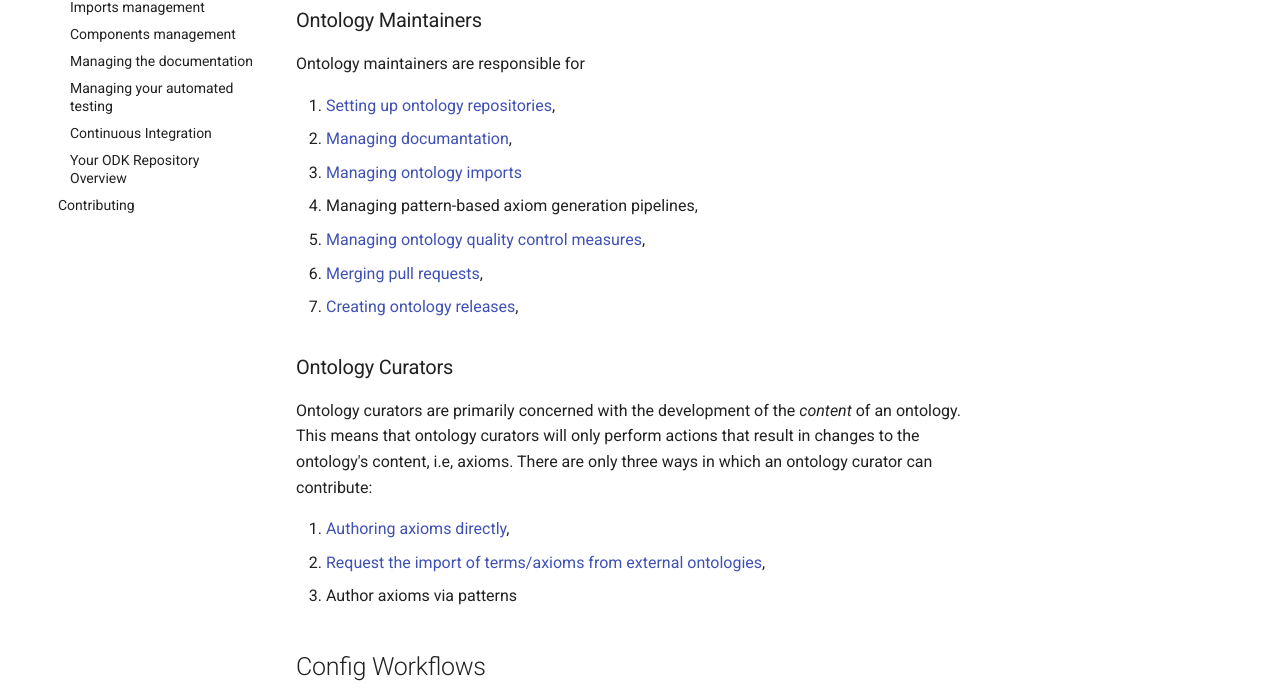
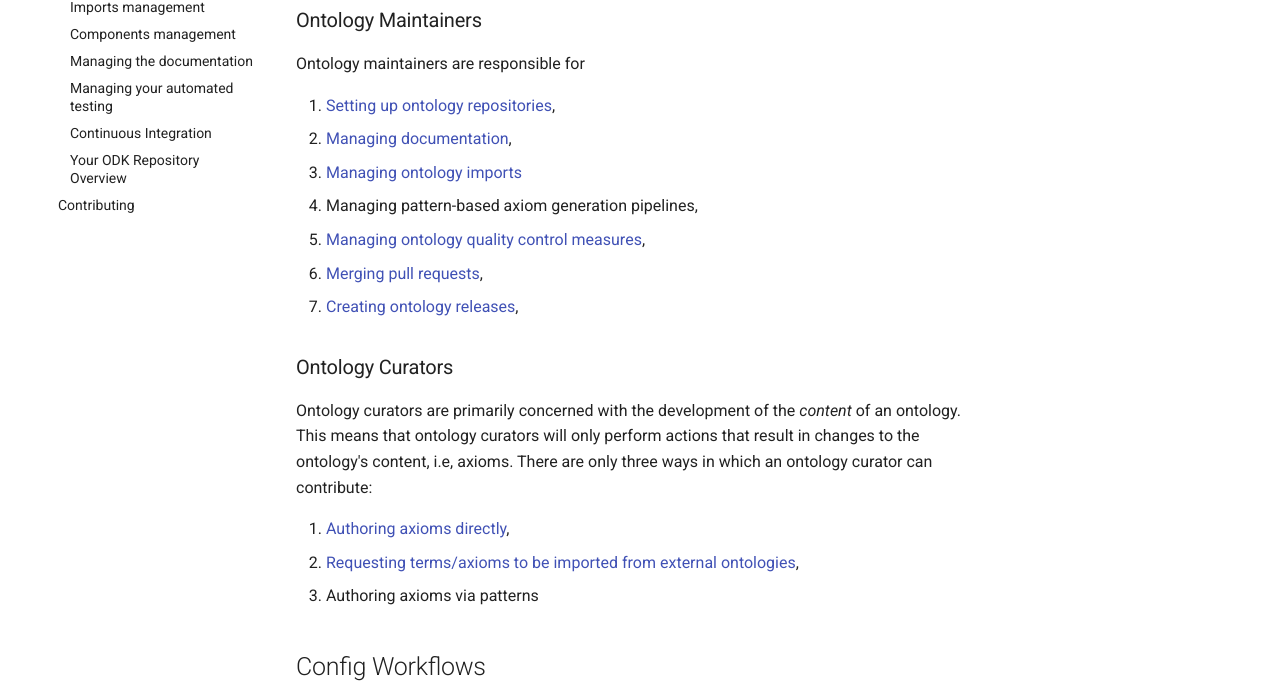
Before and after one commit to ckindermann/radx-ontology-workflows, an MkDocs documentation site: the page built from docs/odk-workflows/index.md, in a window 1280 px wide and 1228 px high. Shown: the part 400-1094 px from the top of the window. Built offline with MkDocs 1.6.1 and Material for MkDocs 9.7.7, drawn with Linux system fonts in a browser that asks for light colours; comment, search, counter and statistics services are not loaded.

Commit message:
Fix typos

```diff
--- a/docs/odk-workflows/index.md
+++ b/docs/odk-workflows/index.md
@@ -13,7 +13,7 @@ In the context of ontologies for the RADx Data Hub, we distinguish between *two*
 Ontology maintainers are responsible for
 
 1. [Setting up ontology repositories](RepositorySetup.md),
-2. [Managing documantation](ManageDocumentation.md),
+2. [Managing documentation](ManageDocumentation.md),
 3. [Managing ontology imports](SettingUpImports.md)
 4. Managing pattern-based axiom generation pipelines,
 5. [Managing ontology quality control measures](ManageAutomatedTest.md),
@@ -26,8 +26,8 @@ Ontology curators are primarily concerned with the development of the *content*
 This means that ontology curators will only perform actions that result in changes to the ontology's content, i.e, axioms. There are only three ways in which an ontology curator can contribute:
 
 1. [Authoring axioms directly](EditorsWorkflow.md),
-2. [Request the import of terms/axioms from external ontologies](UpdateImports.md),
-3. Author axioms via patterns
+2. [Requesting terms/axioms to be imported from external ontologies](UpdateImports.md),
+3. Authoring axioms via patterns
 
 
 ## Config Workflows
```
